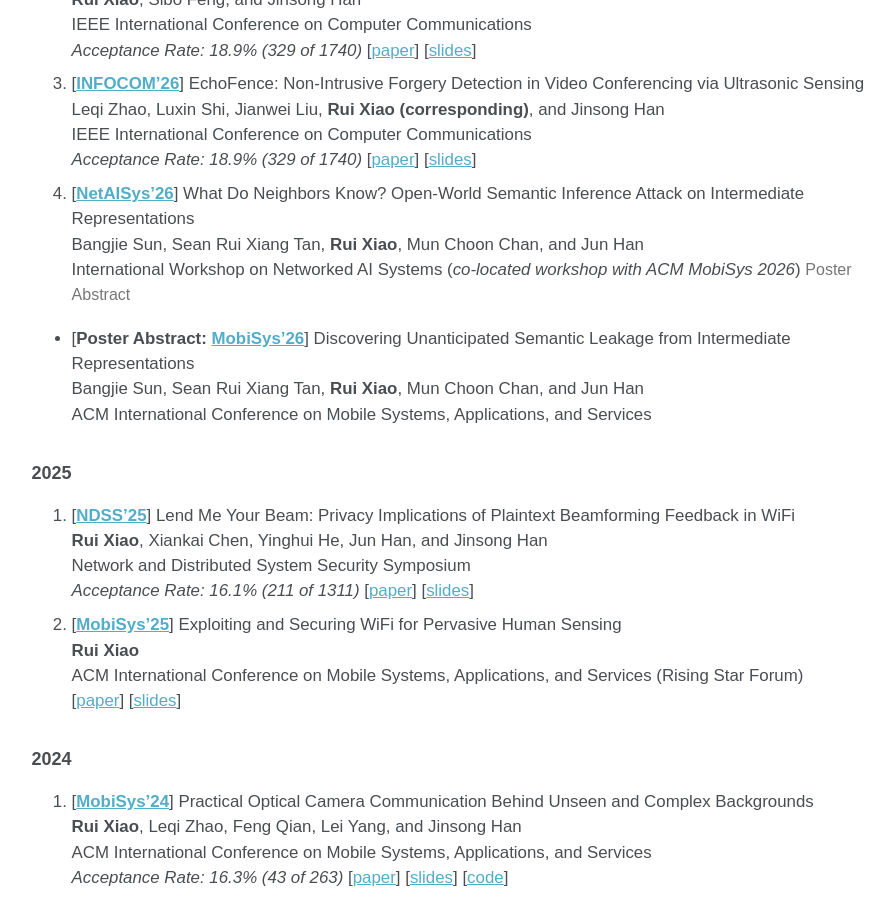
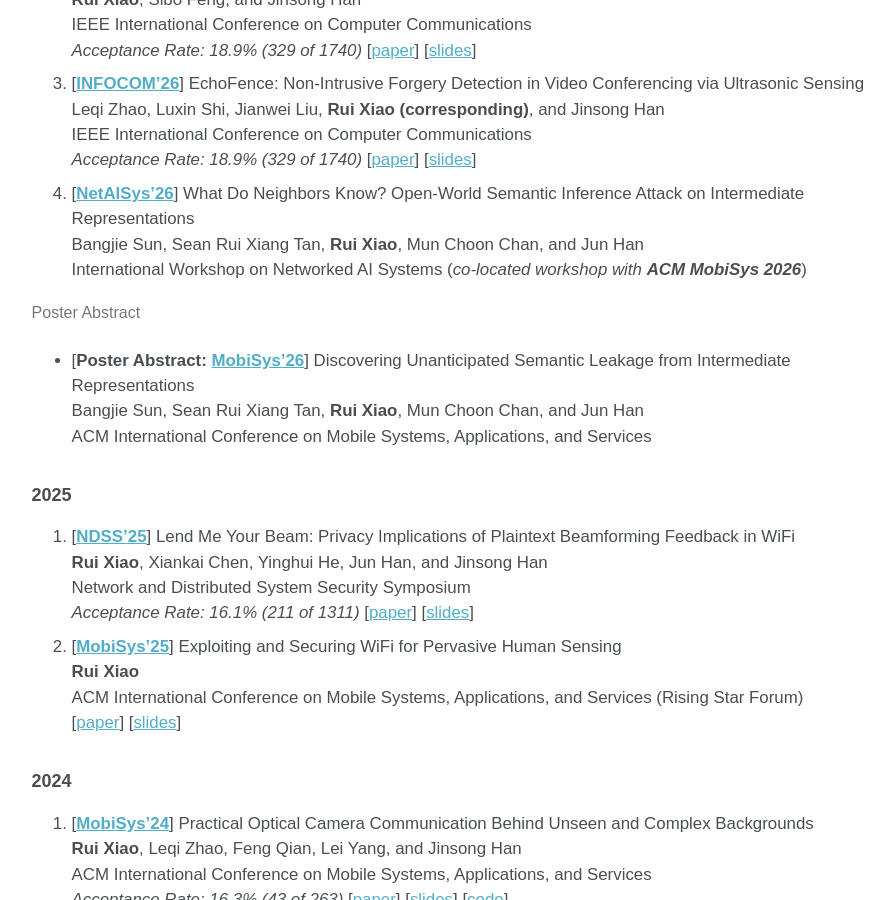
Before and after one commit to ruixiao24/ruixiao24.github.io, a Jekyll site: the page built from _pages/publications.md, in a window 1280 px wide and 900 px high, scrolled down 458 px. Shown: the whole window, without its empty margins (250-1144 px from the left). Built offline with Jekyll 4.4.1, drawn with Linux system fonts in a browser that asks for light colours.

```diff
--- a/_pages/publications.md
+++ b/_pages/publications.md
@@ -20,7 +20,8 @@ classes: publications-page
    *Acceptance Rate: 18.9% (329 of 1740)* [[paper](https://ruixiao24.github.io/files/echofense-infocom26.pdf)]  [[slides](https://ruixiao24.github.io/files/infocom26-echofense-slides.pdf)]
 1. [**[NetAISys'26](https://netaisys.github.io/)**] What Do Neighbors Know? Open-World Semantic Inference Attack on Intermediate Representations
    Bangjie Sun, Sean Rui Xiang Tan, **Rui Xiao**, Mun Choon Chan, and Jun Han
-   International Workshop on Networked AI Systems (*co-located workshop with ACM MobiSys 2026*)
+   International Workshop on Networked AI Systems (*co-located workshop with **ACM MobiSys 2026***)
+
 <span style="color:#777; font-size:0.95em;">Poster Abstract</span>
 
 * [**Poster Abstract: [MobiSys'26](https://sigmobile.org/mobisys/2026/)**] Discovering Unanticipated Semantic Leakage from Intermediate Representations
```
